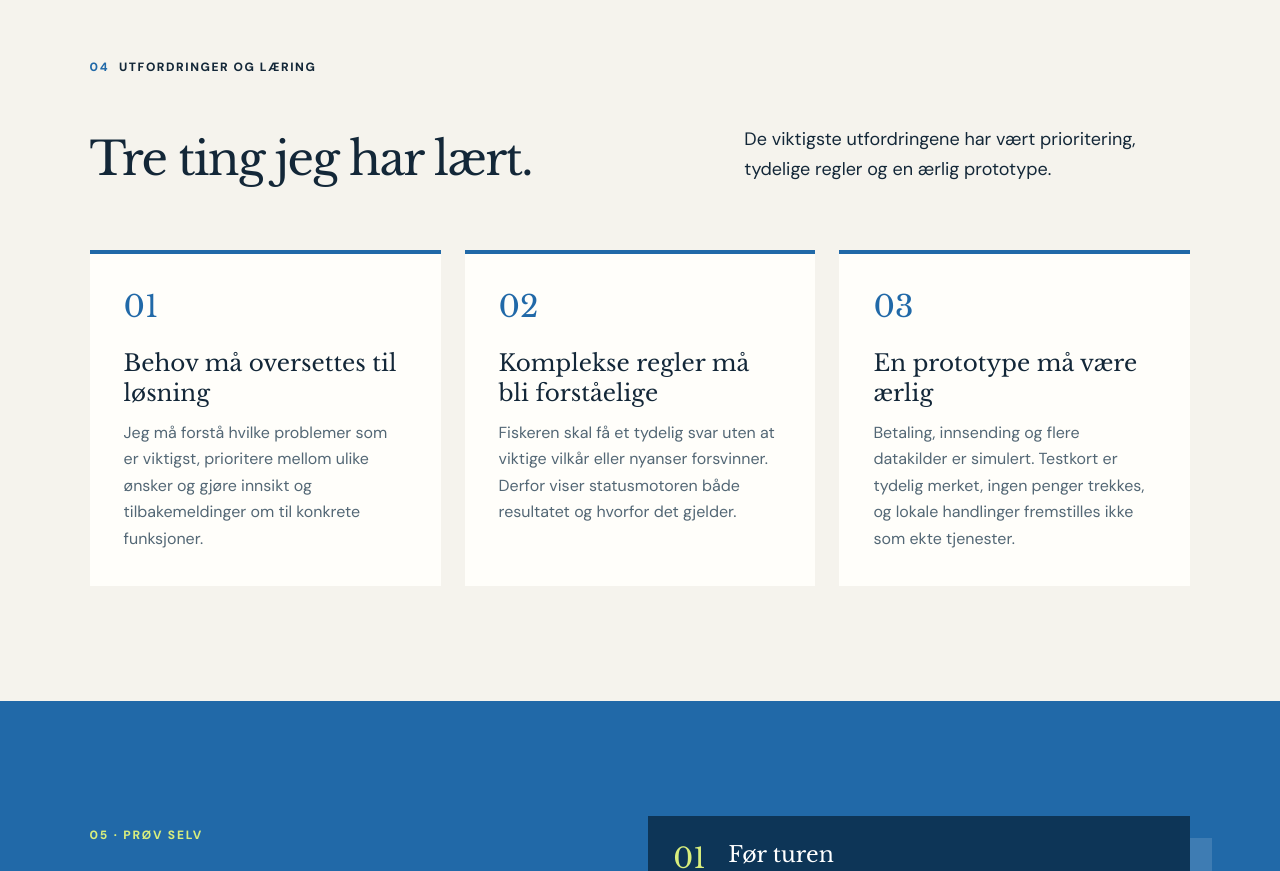
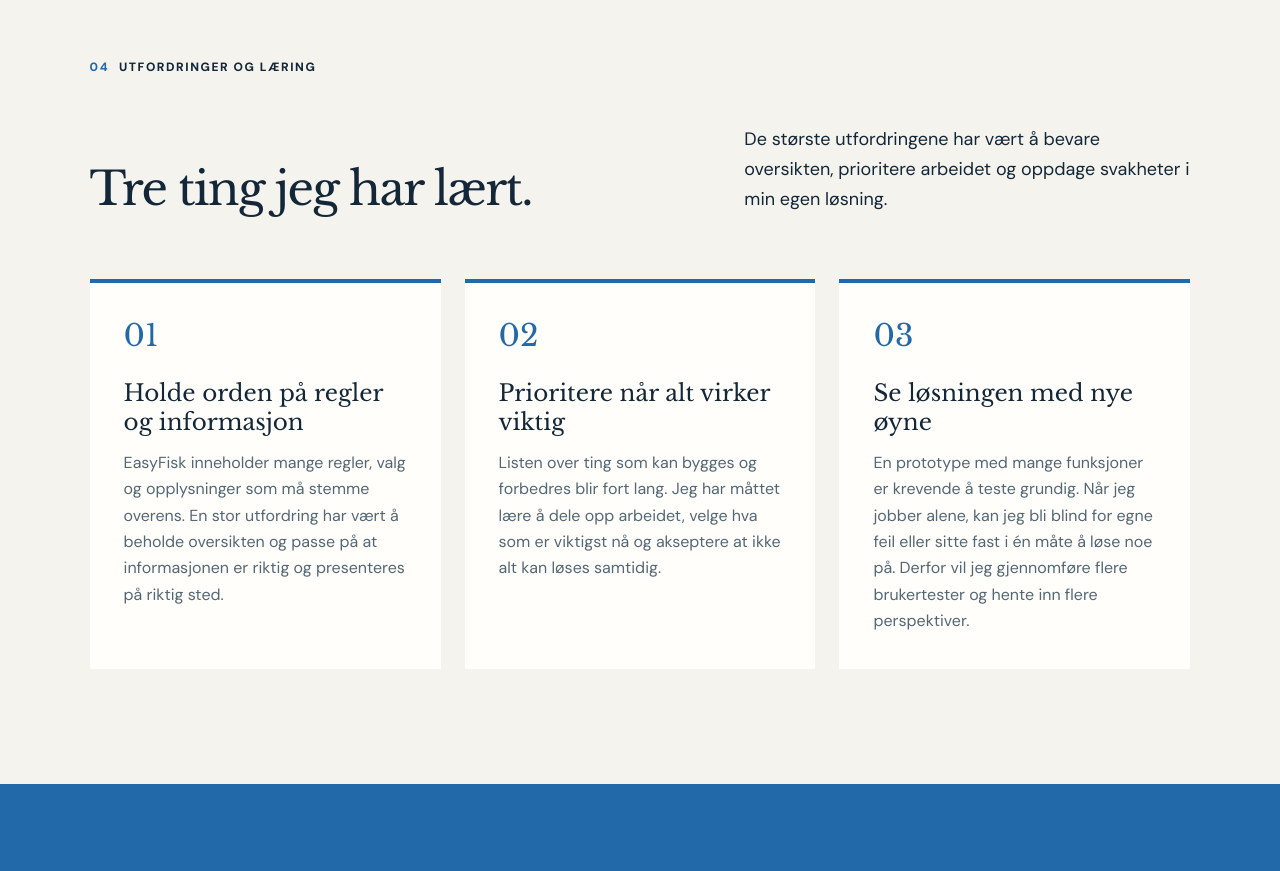
Before and after one commit to MarieHesseberg/Praksis, a Next.js app: page / in a window 1280 px wide. Shown: the part 4960-5831 px from the top of the page. Built offline with nearby package versions, Linux system fonts and the light colour scheme.

Commit message:
Beskriv faktiske utfordringer og læring

```diff
--- a/app/page.tsx
+++ b/app/page.tsx
@@ -44,9 +44,9 @@ const responsibilities = [
 ];
 
 const challenges = [
-  { title: 'Behov må oversettes til løsning', text: 'Jeg må forstå hvilke problemer som er viktigst, prioritere mellom ulike ønsker og gjøre innsikt og tilbakemeldinger om til konkrete funksjoner.' },
-  { title: 'Komplekse regler må bli forståelige', text: 'Fiskeren skal få et tydelig svar uten at viktige vilkår eller nyanser forsvinner. Derfor viser statusmotoren både resultatet og hvorfor det gjelder.' },
-  { title: 'En prototype må være ærlig', text: 'Betaling, innsending og flere datakilder er simulert. Testkort er tydelig merket, ingen penger trekkes, og lokale handlinger fremstilles ikke som ekte tjenester.' },
+  { title: 'Holde orden på regler og informasjon', text: 'EasyFisk inneholder mange regler, valg og opplysninger som må stemme overens. En stor utfordring har vært å beholde oversikten og passe på at informasjonen er riktig og presenteres på riktig sted.' },
+  { title: 'Prioritere når alt virker viktig', text: 'Listen over ting som kan bygges og forbedres blir fort lang. Jeg har måttet lære å dele opp arbeidet, velge hva som er viktigst nå og akseptere at ikke alt kan løses samtidig.' },
+  { title: 'Se løsningen med nye øyne', text: 'En prototype med mange funksjoner er krevende å teste grundig. Når jeg jobber alene, kan jeg bli blind for egne feil eller sitte fast i én måte å løse noe på. Derfor vil jeg gjennomføre flere brukertester og hente inn flere perspektiver.' },
 ];
 
 export default function Home() {
@@ -95,7 +95,7 @@ export default function Home() {
 
       <section className="challenges section">
         <div className="section-label"><span>04</span> Utfordringer og læring</div>
-        <div className="section-heading"><h2>Tre ting jeg har lært.</h2><p>De viktigste utfordringene har vært prioritering, tydelige regler og en ærlig prototype.</p></div>
+        <div className="section-heading"><h2>Tre ting jeg har lært.</h2><p>De største utfordringene har vært å bevare oversikten, prioritere arbeidet og oppdage svakheter i min egen løsning.</p></div>
         <div className="challenge-grid">{challenges.map((item, index) => <article key={item.title}><span>0{index + 1}</span><h3>{item.title}</h3><p>{item.text}</p></article>)}</div>
       </section>
 
```
